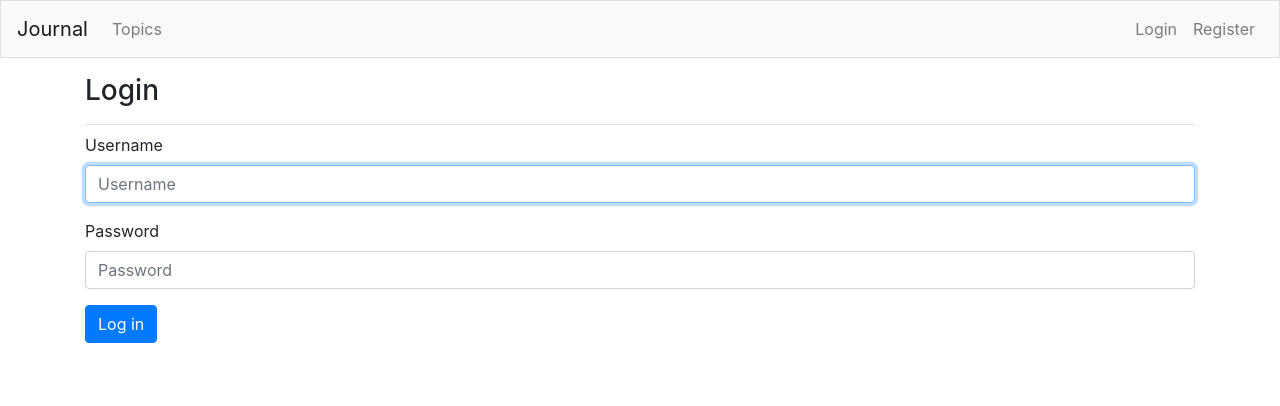
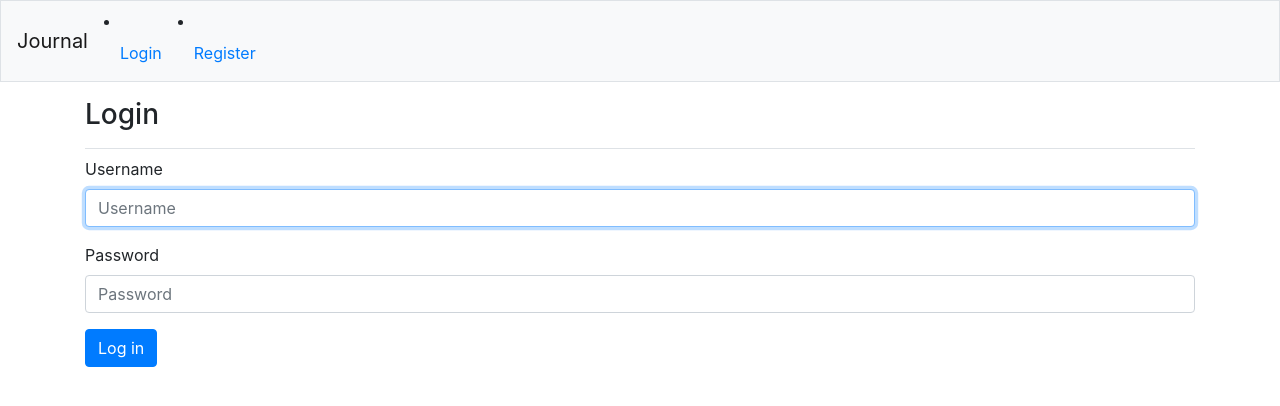
Before and after one commit to bobby-22/journal, a Django app: page /users/login/ in a window 1280 px wide. Shown: the top 406 px of the page. Run offline with Django 3.2, Linux system fonts and the light colour scheme; some libraries are stand-ins or nearby versions.

Commit message:
Format code

```diff
--- a/board/settings.py
+++ b/board/settings.py
@@ -24,10 +24,10 @@
 SECRET_KEY = config("SECRET_KEY")
 
 # SECURITY WARNING: don't run with debug turned on in production!
-DEBUG = config("DEBUG", cast=bool)
+DEBUG = True
 
 ALLOWED_HOSTS = [
-    "localhost",
+    'localhost',
     "journald.herokuapp.com"
 ]
 
--- a/boards/templates/boards/base.html
+++ b/boards/templates/boards/base.html
@@ -2,6 +2,7 @@
 
 <!DOCTYPE html>
 <html lang="en">
+
 <head>
     <meta charset="utf-8">
     <meta name="viewport" content="width=device-width" , initial-scale=1>
@@ -10,23 +11,36 @@
     {% bootstrap_css %}
     {% bootstrap_javascript jquery='full' %}
 </head>
+
 <body>
     <nav class="navbar navbar-expand-md navbar-light bg-light mb-3 border">
+        <div class="d-flex navbar-expand">
+            <ul class="navbar-nav mr-auto">
+                <li class="nav-item">
                     <a class="navbar-brand" href="{% url 'boards:index' %}">Journal</a>
+                </li>
+            </ul>
+            <ul class="navbar-nav" style="margin-left: auto;">
+                {% if user.is_authenticated %}
+                <li class="nav-item">
+                    <a class="nav-link" href="{% url 'boards:topics' %}">Topics</a>
+                </li>
+                {% endif %}
+            </ul>
+        </div>
+
         <button class="navbar-toggler" data-toggle="collapse" data-target="#navbarTop">
             <span class="navbar-toggler-icon"></span>
         </button>
+
         <div class="collapse navbar-collapse" id="navbarTop">
-                <ul class="navbar-nav">
-                    <li class="nav-item">
-                        <a class="nav-link" href="{% url 'boards:topics' %}">Topics</a>
-                    </li>
-                </ul>
+            {% if user.is_authenticated %}
             <ul class="navbar-nav ml-auto">
-                    {% if user.is_authenticated %}
                 <li class="nav-item">
                     <span class="nav-link disabled">Hello, {{ user.username }}</span>
                 </li>
+            </ul>
+            <ul class="navbar-nav">
                 <li class="nav-item">
                     <a class="nav-link" href="{% url 'users:logout' %}">Logout</a>
                 </li>
@@ -41,10 +55,10 @@
             </ul>
         </div>
     </nav>
-
     <main class="container">
         <div class="mb-3">{% block page_header %}{% endblock page_header %}</div>
         <div>{% block content %}{% endblock content %}</div>
     </main>
 </body>
+
 </html>
--- a/users/templates/registration/register.html
+++ b/users/templates/registration/register.html
@@ -11,8 +11,8 @@
     {% csrf_token %}
     {% bootstrap_form form %}
     {% buttons %}
-        <button class="btn btn-primary">Register</button>
-    {% endbuttons %}
+    <button class="btn btn-primary">Register</button>
+        {% endbuttons %}
     <input type="hidden" name="next" value="{% url 'boards:index' %}">
 </form>
 
```
Also changed, not shown: users/templates/registration/logged_out.html (line endings or trailing spaces), users/templates/registration/login.html (line endings or trailing spaces). Lines whose indentation alone changed are shown as unchanged.
